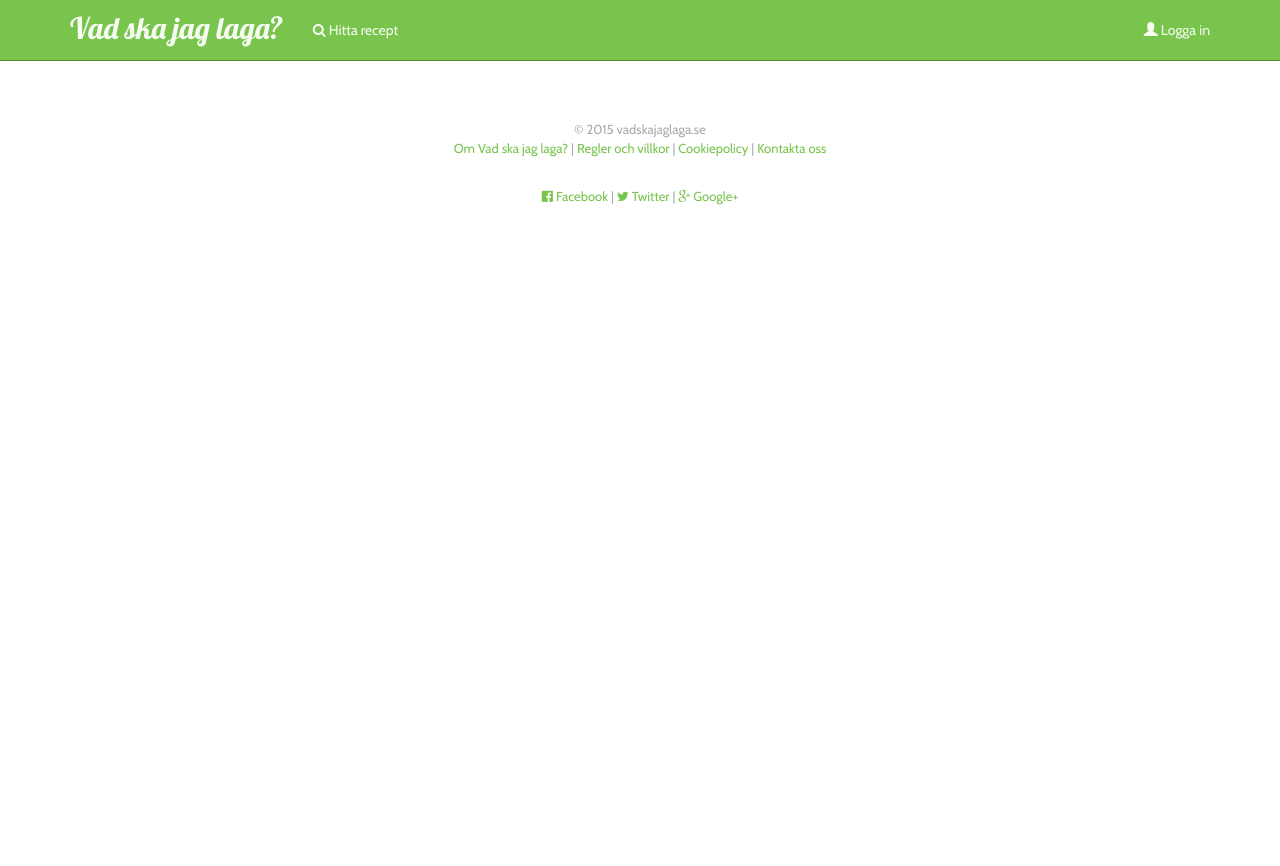
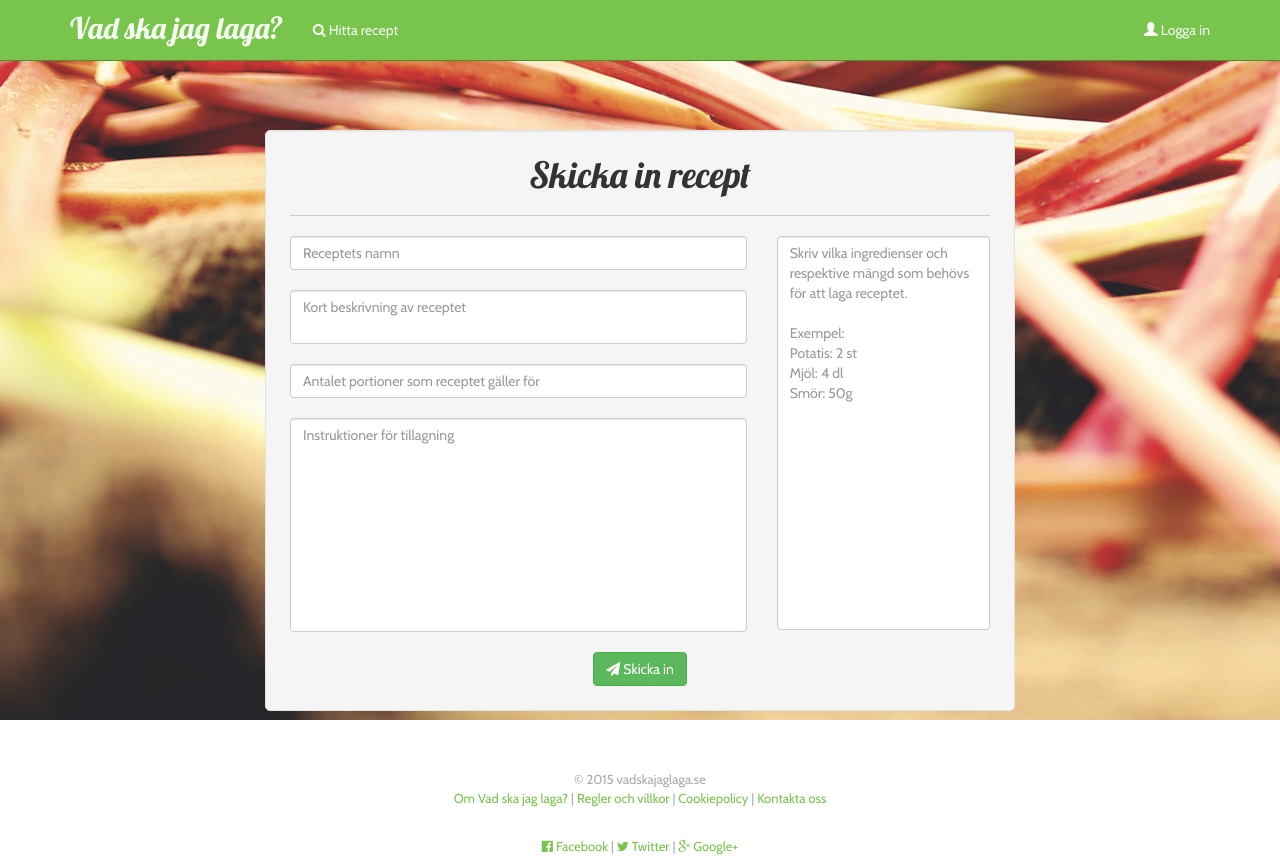
Before and after one commit to alsterholm/vadskajaglaga, a PHP site: page /skicka-in.php in a window 1280 px wide. Before the commit the page ends 205 px from the top, so only its background shows below. Run offline with PHP 8.4, Linux system fonts and the light colour scheme; some libraries are stand-ins or nearby versions.

Commit message:
front-end skicka in recept

```diff
--- a/css/style.css
+++ b/css/style.css
@@ -82,10 +82,18 @@ h1 {
 	text-align: center;
 }
 
+textarea {
+	resize: none;
+}
+
 .footer {
 	position: relative;
 	padding-top: 50px;
 	text-align: center;
+}
+
+.footer > .container {
+	position: relative;
 }
 
 .footer-left {
--- a/includes/modules/skicka-in.php
+++ b/includes/modules/skicka-in.php
@@ -0,0 +1,38 @@
+		<header>
+			<section class="header">
+				<div class="container">
+					<div class="row">
+						<div class="col-md-2"></div>
+						<div class="col-md-8">
+							<div class="well well-lg main-section">
+									<h1>Skicka in recept</h1>
+									<div class="row">
+										<div class="col-md-8">
+											<form class="form-horizontal">
+												<input type="text" name="name" id="name" class="form-control" placeholder="Receptets namn">
+												<br>
+												<textarea name="description" id="description" placeholder="Kort beskrivning av receptet" class="form-control"></textarea>
+												<br>
+												<input type="text" placeholder="Antalet portioner som receptet gäller för" id="ingrdts" class="form-control">
+												<br>
+												<textarea name="instructions" id="instructions" placeholder="Instruktioner för tillagning" class="form-control" rows="10"></textarea>
+											</form>
+										</div>
+										<div class="col-md-4">
+											<textarea class="form-control" rows="19" placeholder="Skriv vilka ingredienser och respektive mängd som behövs för att laga receptet.
+																													Exempel:
+Potatis: 2 st
+Mjöl: 4 dl
+Smör: 50g"></textarea>
+										</div>
+									</div><br>
+									<input type="hidden" name="token" value="<?php echo $token; ?>">
+									<div class="center">
+										<a class="btn btn-success"><span class="fa fa-send"></span> Skicka in</a>
+									</div>
+							</div>
+						</div>
+					</div>
+				</div>
+			</section>
+		</header>
```
